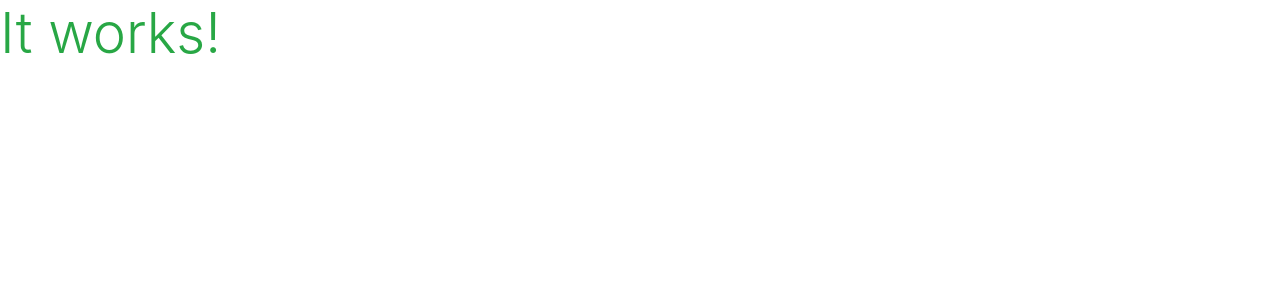
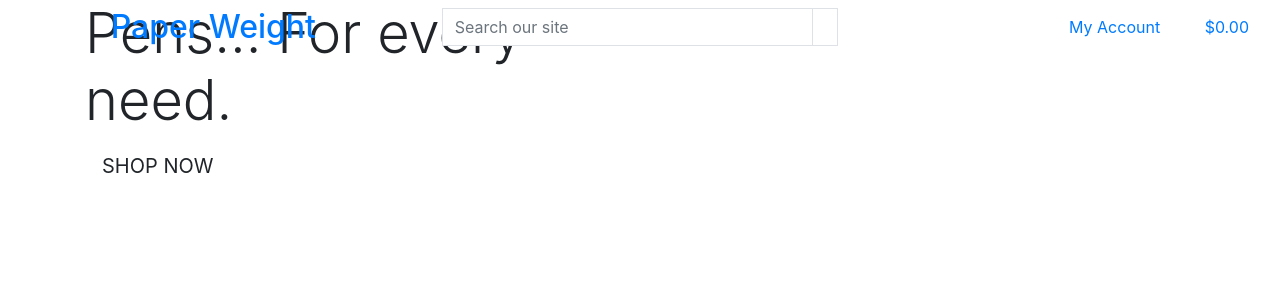
Before and after one commit to Sharpryan20/ci-project-5, a Django app: page / in a window 1280 px wide. Shown: the top 300 px of the page. Run offline with Django 3.2, Linux system fonts and the light colour scheme.

Commit message:
added main page header

```diff
--- a/home/templates/home/index.html
+++ b/home/templates/home/index.html
@@ -2,5 +2,18 @@
 {% load static %}
 
 {% block content %}
-<h1 class="display-4 text-success">It works!</h1>
+    <div class="container h-100">
+        <div class="row">
+            <div class="col-7 col-md-6 my-auto">
+                <h1 class="display-4 logo-font text-black">
+                    Pens... For every need.
+                </h1>
+                <div>
+                    <h4>
+                        <a href="#" class="btn btn-lg rounded-0 text-uppercase">Shop Now</a>
+                    </h4>
+                </div>
+            </div>
+        </div>
+    </div>
 {% endblock %}
--- a/templates/base.html
+++ b/templates/base.html
@@ -41,7 +41,69 @@
 </head>
 
 <body>
-    <header class="container-fluid fixed-top"></header>
+    <header class="container-fluid fixed-top">
+        <div class="row">
+            <div class="col-12 col-lg-4 my-auto py-1 py-lg-0 text-center text lg left">
+                <a href="{% url 'home' %}" class="nav-link main-logo-link">
+                    <h2 class="logo-font text-black my-0">Paper Weight</h2>
+                </a>
+            </div>
+            <div class="col-12 col-lg-4 my-auto py-1 py-lg-0">
+                <form method="GET" action="">
+                    <div class="input-group w-100">
+                        <input class="form-control border border-black rounded-0" type="text" name="q"
+                            placeholder="Search our site">
+                        <div class="input-group-append">
+                            <button class="form-control btn btn-black border border-black rounded-0" type="submit">
+                                <span class="icon">
+                                    <i class="fas fa-search"></i>
+                                </span>
+                            </button>
+                        </div>
+                    </div>
+                </form>
+            </div>
+            <div class="col-12 col-lg-4 my-auto py-1 py-lg-0">
+                <ul class="list-inline list-unstyled text-center text-lg-right my-0">
+                    <li class="list-inline-item dropdown">
+                        <a class="text-black nav-link" href="#" id="user-options" data-toggle="dropdown" aria-haspopup="true"
+                            aria-expanded="false">
+                            <div class="text-center">
+                                <div><i class="fas fa-user fa-lg"></i></div>
+                                <p class="my-0">My Account</p>
+                            </div>
+                        </a>
+                        <div class="dropdown-menu border-0" aria-labelledby="user-options">
+                            {% if request.user.is_authenticated %}
+                            {% if request.user.is_superuser %}
+                            <a href="" class="dropdown-item">Product Management</a>
+                            {% endif %}
+                            <a href="" class="dropdown-item">My Profile</a>
+                            <a href="{% url 'account_logout' %}" class="dropdown-item">Logout</a>
+                            {% else %}
+                            <a href="{% url 'account_signup' %}" class="dropdown-item">Register</a>
+                            <a href="{% url 'account_login' %}" class="dropdown-item">Login</a>
+                            {% endif %}
+                        </div>
+                    </li>
+                    <li class="list-inline-item">
+                        <a class="{% if grand_total %}text-info font-weight-bold{% else %}text-black{% endif %} nav-link" href="">
+                            <div class="text-center">
+                                <div><i class="fas fa-shopping-bag fa-lg"></i></div>
+                                <p class="my-0">
+                                    {% if grand_total %}
+                                        ${{ grand_total|floatformat:2 }}
+                                    {% else %}
+                                        $0.00
+                                    {% endif %}
+                                </p>
+                            </div>
+                        </a>
+                    </li>
+                </ul>
+            </div>
+        </div>
+    </header>
 
 
     {% if messages %}
```
